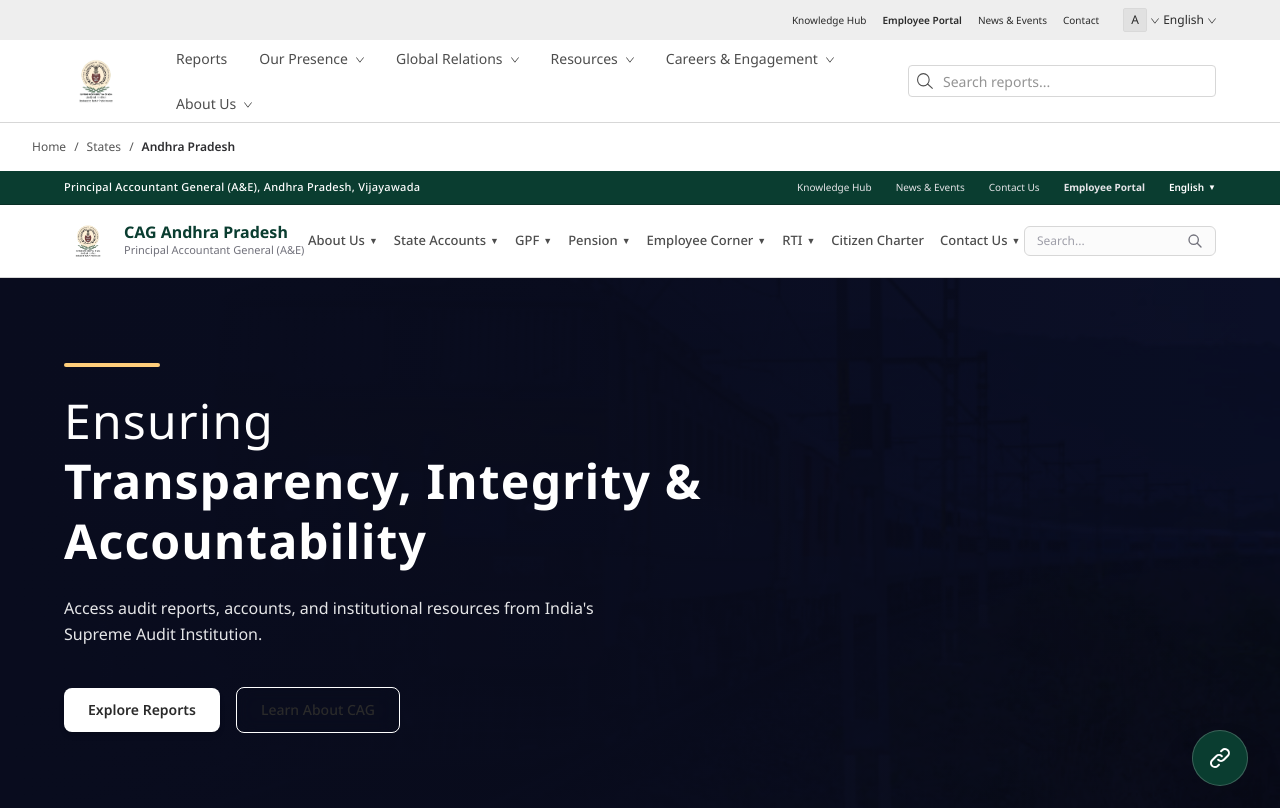
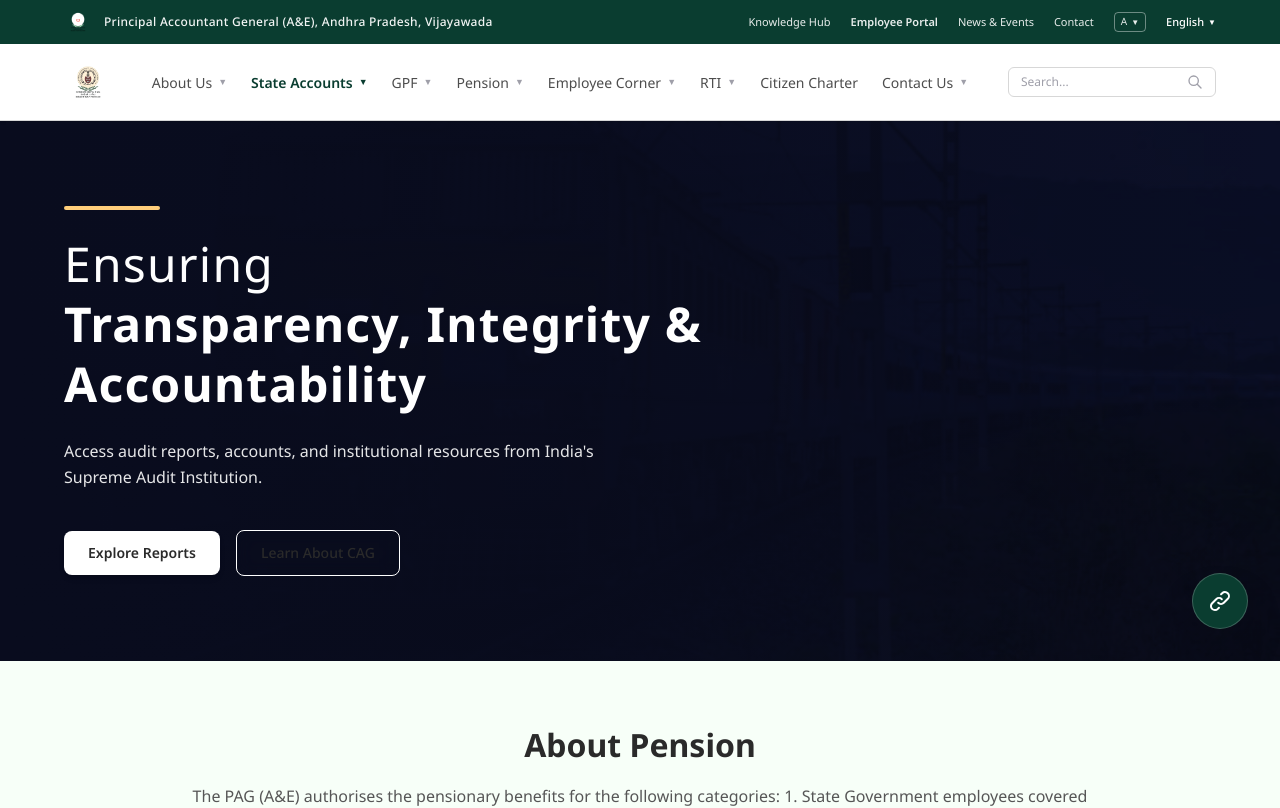
Before and after one commit to dharshan004/new_cag_ui, a Next.js app: page /states/andhra-pradesh in a window 1280 px wide. Shown: the top 808 px of the page. Built offline with nearby package versions, Linux system fonts and the light colour scheme.

Commit message:
Remove double global header on state subsite routes to match Picture 2 target UI

```diff
--- a/src/app/(pages)/states/andhra-pradesh/page.tsx
+++ b/src/app/(pages)/states/andhra-pradesh/page.tsx
@@ -14,21 +14,50 @@
 
   return (
     <div className="min-h-screen bg-white font-['Noto_Sans',sans-serif] text-[#2A2A2A] overflow-x-hidden">
-      {/* 1. Subsite Top Header Bar */}
-      <header className="w-full">
-        {/* Top Dark Green Sub-header */}
-        <div className="bg-[#0A3D30] text-white py-2 px-4 md:px-16 flex flex-wrap justify-between items-center text-[11px] border-b border-[#082f25]">
-          <div className="flex items-center gap-2 font-medium tracking-wide">
-            <span>Principal Accountant General (A&E), Andhra Pradesh, Vijayawada</span>
+      {/* 1. Subsite Top Header Bar (Matching Picture 2 Specs) */}
+      <header className="w-full shadow-sm relative z-30">
+        {/* Top Dark Green Bar */}
+        <div className="bg-[#0A3D30] text-white py-2 px-6 md:px-16 flex flex-wrap justify-between items-center text-xs">
+          {/* Left: Crest Emblem & Title */}
+          <div className="flex items-center gap-3">
+            <img
+              src="/assets/12e6d254adf33bbd46537f45eb8f9ecd50a15e55.png"
+              alt="CAG Emblem"
+              className="h-7 w-auto object-contain brightness-200"
+            />
+            <span className="font-medium text-xs tracking-wide text-white/95">
+              Principal Accountant General (A&E), Andhra Pradesh, Vijayawada
+            </span>
           </div>
-          <div className="flex items-center gap-6 text-[10px] text-zinc-200">
+
+          {/* Right: Utility Links */}
+          <div className="flex items-center gap-5 text-[11px] font-normal text-white/90">
             <Link href="/Resources" className="hover:underline transition-colors">Knowledge Hub</Link>
+            <a
+              href="/admin"
+              target="_blank"
+              rel="noopener noreferrer"
+              className="hover:underline font-semibold text-white"
+              onClick={(e) => {
+                e.preventDefault();
+                window.open('/admin', '_blank');
+              }}
+            >
+              Employee Portal
+            </a>
             <Link href="/#news-events-heading" className="hover:underline transition-colors">News & Events</Link>
-            <Link href="/About/Index-Menu-About/Global-relations/International%20Relations%20Wing" className="hover:underline transition-colors">Contact Us</Link>
-            <a href="/admin" target="_blank" rel="noopener noreferrer" className="hover:underline font-bold text-[#FFCE7B]">Employee Portal</a>
+            <Link href="/About/Index-Menu-About/Global-relations/International%20Relations%20Wing" className="hover:underline transition-colors">Contact</Link>
+
+            {/* Accessibility Button */}
+            <div className="flex items-center border border-white/40 rounded px-1.5 py-0.5 text-[10px] gap-1 cursor-pointer hover:bg-white/10">
+              <span>A</span>
+              <span className="text-[8px]">▼</span>
+            </div>
+
+            {/* Language Selector */}
             <button
               onClick={toggleLanguage}
-              className="bg-transparent border-none text-white cursor-pointer hover:underline text-[10px] flex items-center gap-1 font-semibold"
+              className="bg-transparent border-none text-white cursor-pointer hover:underline text-[11px] flex items-center gap-1 font-medium"
             >
               <span>{lang}</span>
               <span className="text-[8px]">▼</span>
@@ -37,57 +66,51 @@
         </div>
 
         {/* Main Header Menu Bar */}
-        <div className="bg-white border-b border-[#D7D7D7] py-3 px-4 md:px-16 flex justify-between items-center relative z-20">
-          {/* Logo & Crest */}
-          <div className="flex items-center gap-4">
-            <Link href="/" className="flex items-center gap-3 group">
-              <img
-                src="/assets/12e6d254adf33bbd46537f45eb8f9ecd50a15e55.png"
-                alt="CAG Crest Logo"
-                className="h-12 w-auto object-contain transition-transform group-hover:scale-105"
-              />
-              <div className="flex flex-col">
-                <span className="font-bold text-[#0A3D30] text-base leading-tight">CAG Andhra Pradesh</span>
-                <span className="text-[11px] text-zinc-500 font-normal">Principal Accountant General (A&E)</span>
-              </div>
-            </Link>
-          </div>
+        <div className="bg-white border-b border-[#D7D7D7] py-3.5 px-6 md:px-16 flex justify-between items-center">
+          {/* Left: CAG Crest Logo */}
+          <Link href="/" className="flex items-center gap-3 shrink-0">
+            <img
+              src="/assets/12e6d254adf33bbd46537f45eb8f9ecd50a15e55.png"
+              alt="CAG Crest Logo"
+              className="h-12 w-auto object-contain"
+            />
+          </Link>
 
-          {/* Navigation Links */}
-          <nav className="hidden lg:flex items-center gap-4 text-[13px] font-medium text-[#4D4D4D]">
-            <div className="relative group cursor-pointer py-1 flex items-center gap-1 hover:text-[#0A3D30]">
+          {/* Center: Navigation Links */}
+          <nav className="hidden lg:flex items-center gap-6 text-[14px] font-normal text-[#4D4D4D]">
+            <div className="relative group cursor-pointer py-1 flex items-center gap-1.5 hover:text-[#0A3D30] transition-colors">
               <span>About Us</span>
-              <span className="text-[9px]">▼</span>
+              <span className="text-[9px] text-zinc-400">▼</span>
             </div>
-            <div className="relative group cursor-pointer py-1 flex items-center gap-1 hover:text-[#0A3D30]">
+            <div className="relative group cursor-pointer py-1 flex items-center gap-1.5 text-[#0A3D30] font-semibold">
               <span>State Accounts</span>
-              <span className="text-[9px]">▼</span>
+              <span className="text-[9px] text-[#0A3D30]">▼</span>
             </div>
-            <div className="relative group cursor-pointer py-1 flex items-center gap-1 hover:text-[#0A3D30]">
+            <div className="relative group cursor-pointer py-1 flex items-center gap-1.5 hover:text-[#0A3D30] transition-colors">
               <span>GPF</span>
-              <span className="text-[9px]">▼</span>
+              <span className="text-[9px] text-zinc-400">▼</span>
             </div>
-            <div className="relative group cursor-pointer py-1 flex items-center gap-1 hover:text-[#0A3D30]">
+            <div className="relative group cursor-pointer py-1 flex items-center gap-1.5 hover:text-[#0A3D30] transition-colors">
               <span>Pension</span>
-              <span className="text-[9px]">▼</span>
+              <span className="text-[9px] text-zinc-400">▼</span>
             </div>
-            <div className="relative group cursor-pointer py-1 flex items-center gap-1 hover:text-[#0A3D30]">
+            <div className="relative group cursor-pointer py-1 flex items-center gap-1.5 hover:text-[#0A3D30] transition-colors">
               <span>Employee Corner</span>
-              <span className="text-[9px]">▼</span>
+              <span className="text-[9px] text-zinc-400">▼</span>
             </div>
-            <div className="relative group cursor-pointer py-1 flex items-center gap-1 hover:text-[#0A3D30]">
+            <div className="relative group cursor-pointer py-1 flex items-center gap-1.5 hover:text-[#0A3D30] transition-colors">
               <span>RTI</span>
-              <span className="text-[9px]">▼</span>
+              <span className="text-[9px] text-zinc-400">▼</span>
             </div>
-            <Link href="/Resources" className="hover:text-[#0A3D30]">Citizen Charter</Link>
-            <div className="relative group cursor-pointer py-1 flex items-center gap-1 hover:text-[#0A3D30]">
+            <Link href="/Resources" className="hover:text-[#0A3D30] transition-colors">Citizen Charter</Link>
+            <div className="relative group cursor-pointer py-1 flex items-center gap-1.5 hover:text-[#0A3D30] transition-colors">
               <span>Contact Us</span>
-              <span className="text-[9px]">▼</span>
+              <span className="text-[9px] text-zinc-400">▼</span>
             </div>
           </nav>
 
-          {/* Search Box */}
-          <div className="flex items-center border border-[#D7D7D7] rounded-md px-3 py-1.5 bg-[#FBFBFB] w-48 focus-within:border-[#0A3D30] transition-colors">
+          {/* Right: Search Box */}
+          <div className="flex items-center border border-[#D7D7D7] rounded-md px-3 py-1.5 bg-white w-52 focus-within:border-[#0A3D30] transition-colors">
             <input
               type="text"
               placeholder="Search..."
@@ -95,7 +118,7 @@
               onChange={(e) => setSearchQuery(e.target.value)}
               className="w-full bg-transparent border-none outline-none text-xs text-[#2A2A2A] placeholder:text-zinc-400"
             />
-            <svg className="w-4 h-4 text-zinc-500 shrink-0 cursor-pointer" fill="none" stroke="currentColor" viewBox="0 0 24 24">
+            <svg className="w-4 h-4 text-zinc-400 shrink-0 cursor-pointer hover:text-[#0A3D30]" fill="none" stroke="currentColor" viewBox="0 0 24 24">
               <path strokeLinecap="round" strokeLinejoin="round" strokeWidth="2" d="M21 21l-6-6m2-5a7 7 0 11-14 0 7 7 0 0114 0z" />
             </svg>
           </div>
--- a/src/app/RootLayoutWrapper.tsx
+++ b/src/app/RootLayoutWrapper.tsx
@@ -9,9 +9,10 @@
 export default function RootLayoutWrapper({ children }: { children: React.ReactNode }) {
   const pathname = usePathname();
   const isAdmin = pathname?.startsWith('/admin');
+  const isStateSubsite = pathname?.startsWith('/states');
 
-  if (isAdmin) {
-    return <main className="min-h-screen bg-[#ecf0f5]">{children}</main>;
+  if (isAdmin || isStateSubsite) {
+    return <main className="min-h-screen bg-white">{children}</main>;
   }
 
   return (
```
